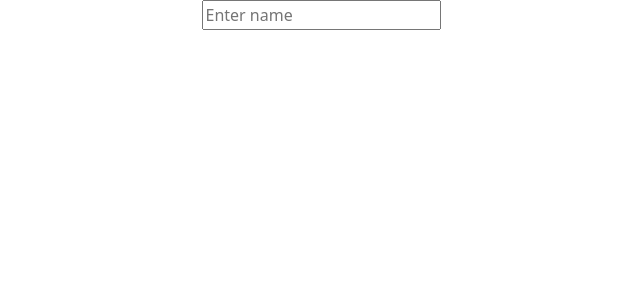
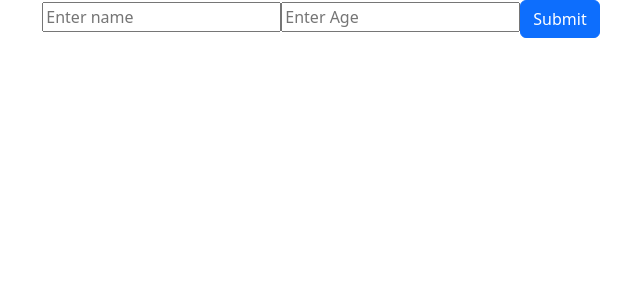
Before and after one commit to Sajjad124/crud-app, a React (Create React App) app: page /create in a window 1280 px wide. Shown: the top 300 px of the page, without its empty margins (319-959 px from the left). Built offline with nearby package versions, Linux system fonts and the light colour scheme.

Commit message:
Create Component
Create component by using form, uuid, use navigate, button and useState

```diff
--- a/src/Components/Create.js
+++ b/src/Components/Create.js
@@ -1,16 +1,43 @@
 import React, { useState } from "react";
 import Button from "react-bootstrap/Button";
-import Form from "react-bootstrap/Button";
 import "bootstrap/dist/css/bootstrap.min.css";
 import Employees from "./Employees";
 import { v4 as uuid } from "uuid";
 import { Link, useNavigate } from "react-router-dom";
 
 const Create = () => {
+  const [name, setName] = useState("");
+  const [age, setAge] = useState("");
+
+  let history = useNavigate();
+
+  const handleSubmit = (e) => {
+    e.preventDefault();
+    const id = uuid();
+    let uniqueId = id.slice(0, 8);
+    let a = name;
+    let b = age;
+    Employees.push({ id: uniqueId, Name: a, Age: b });
+    history("/");
+  };
   return (
     <div>
       <form>
-        <input type="text" placeholder="Enter name" />
+        <input
+          type="text"
+          placeholder="Enter name"
+          required
+          onChange={(e) => setName(e.target.value)}
+        />
+        <input
+          type="text"
+          placeholder="Enter Age"
+          required
+          onChange={(e) => setAge(e.target.value)}
+        />
+        <Button type="submit" onSubmit={(e) => handleSubmit(e)}>
+          Submit
+        </Button>
       </form>
     </div>
   );
```
